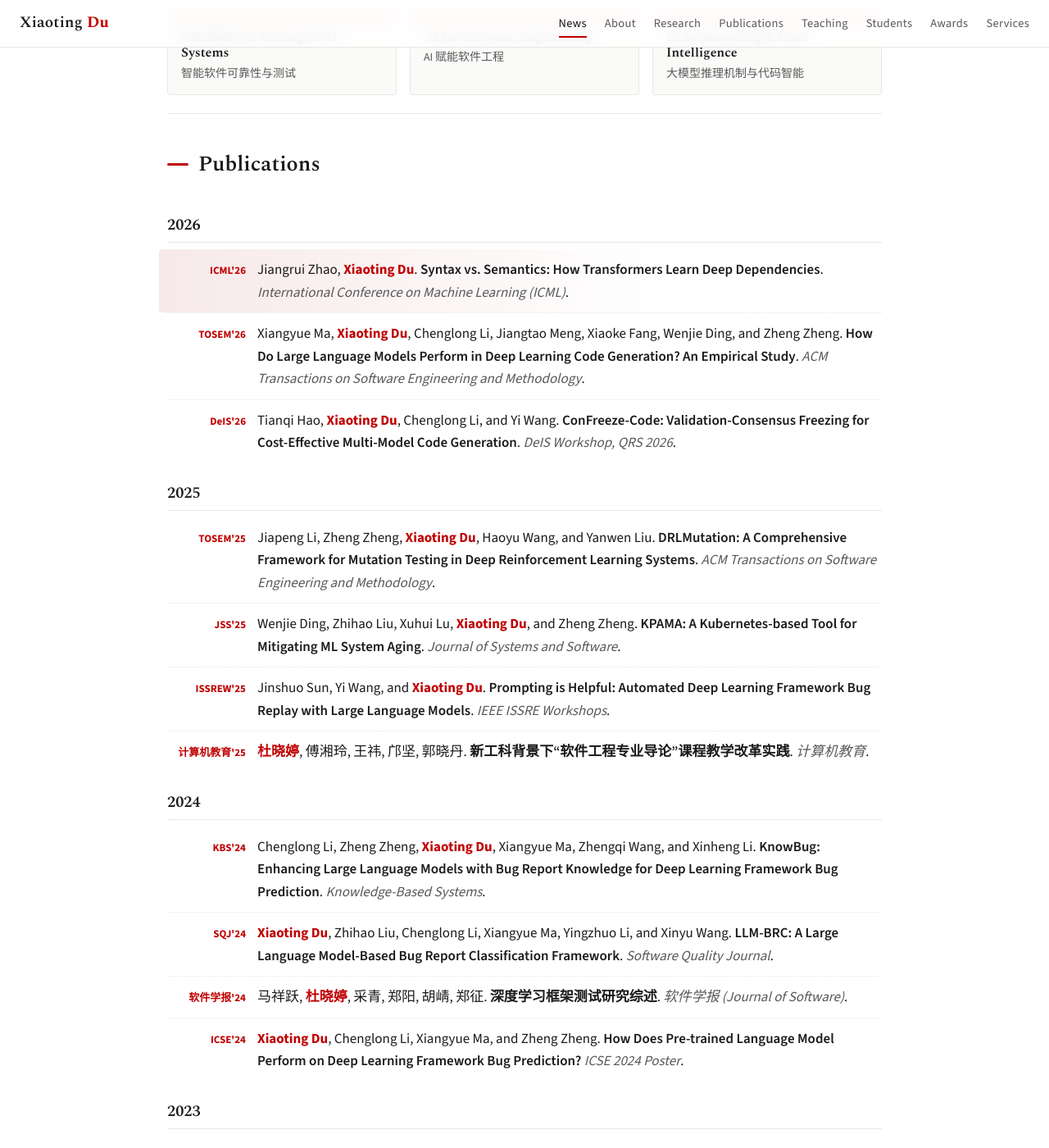
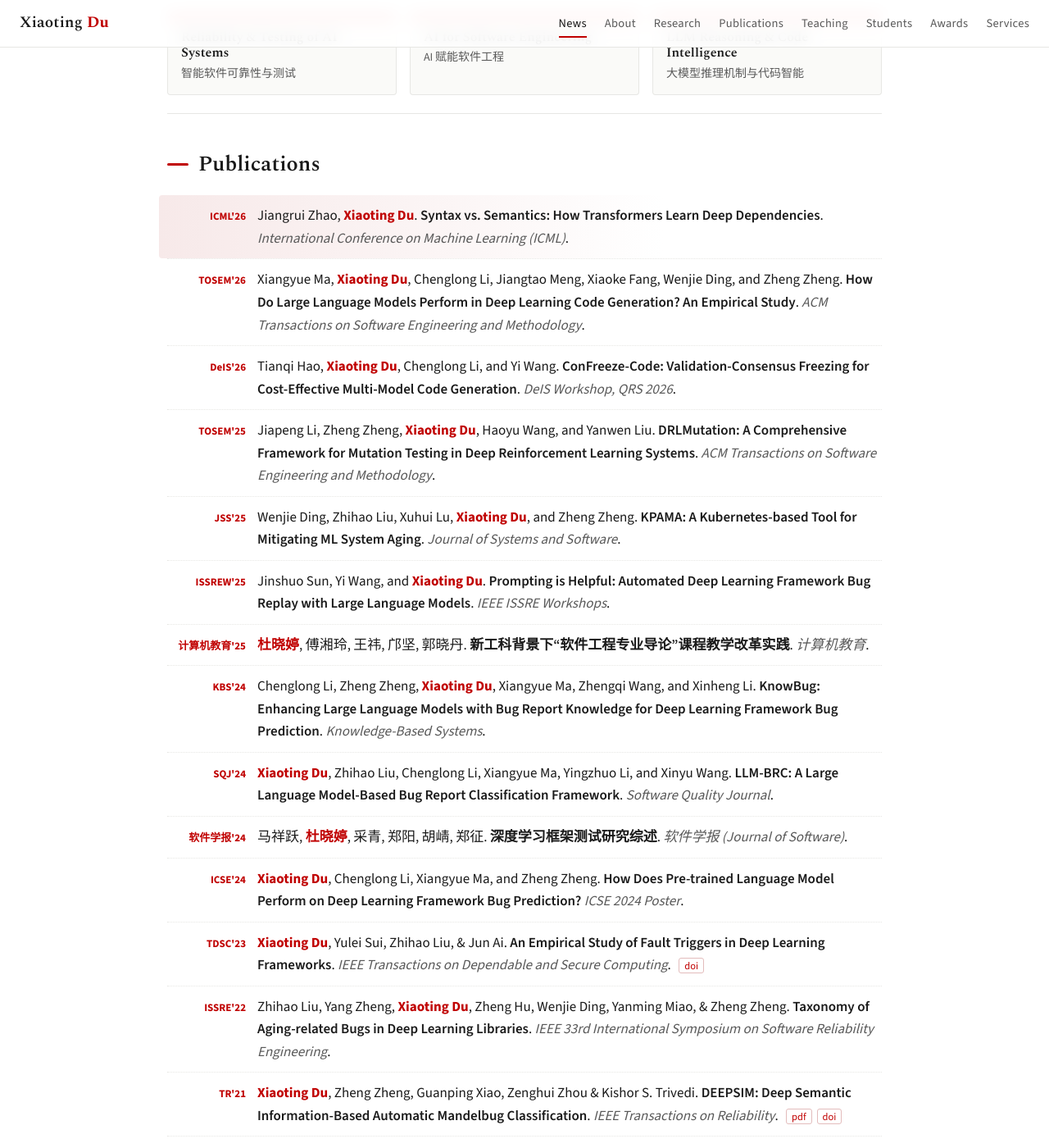
Before and after one commit to xiaotingdu/xiaotingdu.github.io, a Jekyll site: the page index.html, which Jekyll copies as it is, in a window 1280 px wide and 1400 px high, scrolled down 1441 px. Shown: the whole window at 82% size. Built offline with Jekyll 4.4.1, drawn with Linux system fonts in a browser that asks for light colours; a style sheet for code colours, icons or effects is not loaded; some of the changed text lies outside the part shown.

Commit message:
style: remove year-head headings from Publications (keep chronological order)
Co-Authored-By: Claude Opus 4.8 <noreply@anthropic.com>
Claude-Session: https://claude.ai/code/session_01HHvSEjrXxiD74jJiDgt76N

```diff
--- a/index.html
+++ b/index.html
@@ -113,7 +113,6 @@
     <h2>Publications</h2>
 
     <!-- 2026 -->
-    <div class="year-head">2026</div>
     <div class="pub featured">
       <div class="venue">ICML'26</div>
       <div class="pub__body">Jiangrui Zhao, <span class="me">Xiaoting Du</span>. <span class="title">Syntax vs. Semantics: How Transformers Learn Deep Dependencies</span>. <span class="viz">International Conference on Machine Learning (ICML)</span>.</div>
@@ -128,7 +127,6 @@
     </div>
 
     <!-- 2025 -->
-    <div class="year-head">2025</div>
     <div class="pub">
       <div class="venue">TOSEM'25</div>
       <div class="pub__body">Jiapeng Li, Zheng Zheng, <span class="me">Xiaoting Du</span>, Haoyu Wang, and Yanwen Liu. <span class="title">DRLMutation: A Comprehensive Framework for Mutation Testing in Deep Reinforcement Learning Systems</span>. <span class="viz">ACM Transactions on Software Engineering and Methodology</span>.</div>
@@ -147,7 +145,6 @@
     </div>
 
     <!-- 2024 -->
-    <div class="year-head">2024</div>
     <div class="pub">
       <div class="venue">KBS'24</div>
       <div class="pub__body">Chenglong Li, Zheng Zheng, <span class="me">Xiaoting Du</span>, Xiangyue Ma, Zhengqi Wang, and Xinheng Li. <span class="title">KnowBug: Enhancing Large Language Models with Bug Report Knowledge for Deep Learning Framework Bug Prediction</span>. <span class="viz">Knowledge-Based Systems</span>.</div>
@@ -166,21 +163,18 @@
     </div>
 
     <!-- 2023 -->
-    <div class="year-head">2023</div>
     <div class="pub">
       <div class="venue"><a href="https://ieeexplore.ieee.org/xpl/RecentIssue.jsp?punumber=8858">TDSC'23</a></div>
       <div class="pub__body"><span class="me">Xiaoting Du</span>, Yulei Sui, Zhihao Liu, &amp; Jun Ai. <span class="title">An Empirical Study of Fault Triggers in Deep Learning Frameworks</span>. <span class="viz">IEEE Transactions on Dependable and Secure Computing</span>.        <span class="pub__links"><a href="https://ieeexplore.ieee.org/abstract/document/9716780">doi</a></span></div>
     </div>
 
     <!-- 2022 -->
-    <div class="year-head">2022</div>
     <div class="pub">
       <div class="venue"><a href="https://issre.github.io/2023/">ISSRE'22</a></div>
       <div class="pub__body">Zhihao Liu, Yang Zheng, <span class="me">Xiaoting Du</span>, Zheng Hu, Wenjie Ding, Yanming Miao, &amp; Zheng Zheng. <span class="title">Taxonomy of Aging-related Bugs in Deep Learning Libraries</span>. <span class="viz">IEEE 33rd International Symposium on Software Reliability Engineering</span>.</div>
     </div>
 
     <!-- 2021 -->
-    <div class="year-head">2021</div>
     <div class="pub">
       <div class="venue"><a href="https://ieeexplore.ieee.org/xpl/RecentIssue.jsp?punumber=24">TR'21</a></div>
       <div class="pub__body"><span class="me">Xiaoting Du</span>, Zheng Zheng, Guanping Xiao, Zenghui Zhou &amp; Kishor S. Trivedi. <span class="title">DEEPSIM: Deep Semantic Information-Based Automatic Mandelbug Classification</span>. <span class="viz">IEEE Transactions on Reliability</span>.
@@ -193,7 +187,6 @@
     </div>
 
     <!-- 2020 -->
-    <div class="year-head">2020</div>
     <div class="pub">
       <div class="venue"><a href="http://2020.issre.net/">ISSRE'20</a></div>
       <div class="pub__body"><span class="me">Xiaoting Du</span>, Guanping Xiao, and Yulei Sui. <span class="title">Fault Triggers in the TensorFlow Framework: An Experience Report</span>. <span class="viz">IEEE 31st International Symposium on Software Reliability Engineering</span>. <span class="award">(One of the Three Best Paper Nominees)</span>
@@ -206,7 +199,6 @@
     </div>
 
     <!-- 2019 -->
-    <div class="year-head">2019</div>
     <div class="pub">
       <div class="venue"><a href="https://link.springer.com/journal/11219">SQJ'19</a></div>
       <div class="pub__body"><span class="me">Xiaoting Du</span>, Zenghui Zhou, Beibei Yin, and Guanping Xiao. <span class="title">Cross-project bug type prediction based on transfer learning</span>. <span class="viz">Software Quality Journal</span>.
@@ -219,7 +211,6 @@
     </div>
 
     <!-- 2017 & earlier -->
-    <div class="year-head">2017 &amp; earlier</div>
     <div class="pub">
       <div class="venue"><a href="http://2017.issre.net/">ISSRE'17</a></div>
       <div class="pub__body">Guanping Xiao, Zheng Zheng, Beibei Yin, Kishor S. Trivedi, <span class="me">Xiaoting Du</span>, and Kai-Yuan Cai. <span class="title">Experience Report: Fault Triggers in the Linux Operating System — From an Evolution Perspective</span>. <span class="viz">IEEE 28th ISSRE</span>.
```
